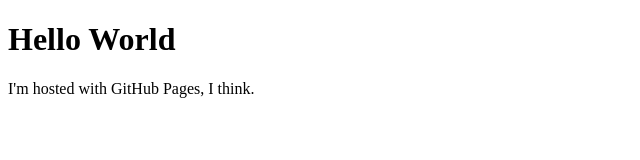
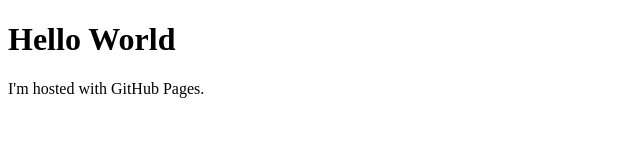
Before and after one commit to michaelallenhall/michaelallenhall.github.io, a plain HTML site: page index.html in a window 1280 px wide. Shown: the full height of the page, 0-640 px from the left. Drawn offline with Linux system fonts and the light colour scheme.

Commit message:
Update index.html

```diff
--- a/index.html
+++ b/index.html
@@ -2,6 +2,6 @@
 <html>
 <body>
 <h1>Hello World</h1>
-<p>I'm hosted with GitHub Pages, I think.</p>
+<p>I'm hosted with GitHub Pages.</p>
 </body>
 </html>
```
